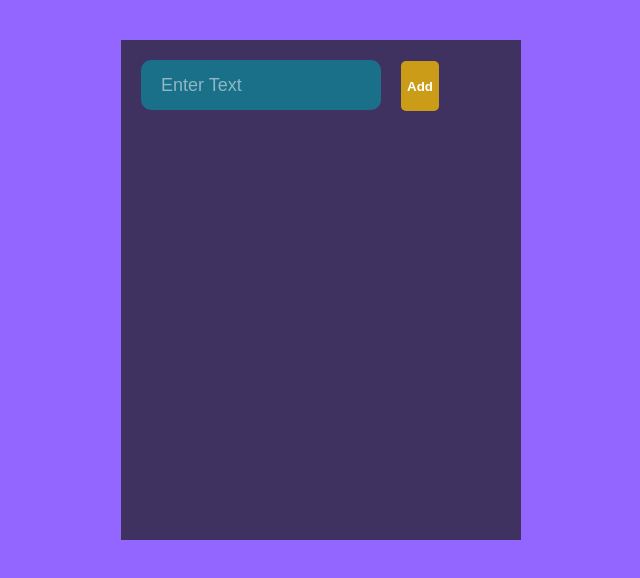
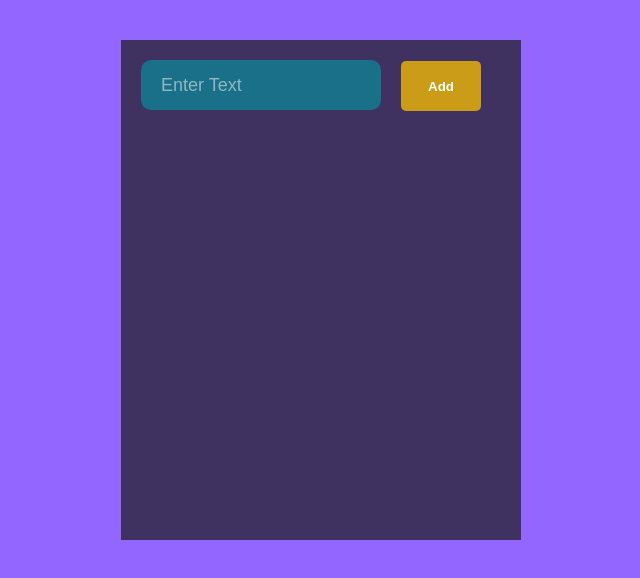
Before and after one commit to AdamHoffma/todolist, a React (Create React App) app in the folder client/: page / in a window 1280 px wide. Shown: the top 578 px of the page, without its empty margins (319-959 px from the left). Built offline with nearby package versions, Linux system fonts and the light colour scheme.

Commit message:
fixed button

```diff
--- a/client/src/App.css
+++ b/client/src/App.css
@@ -35,7 +35,7 @@ body {
 
 #to-do-form button{
     height: 50px;
-    width: 80ox;
+    width: 80px;
     border-radius: 5px;
     border: 0;
     background-color: rgb(202,156,24);
```
